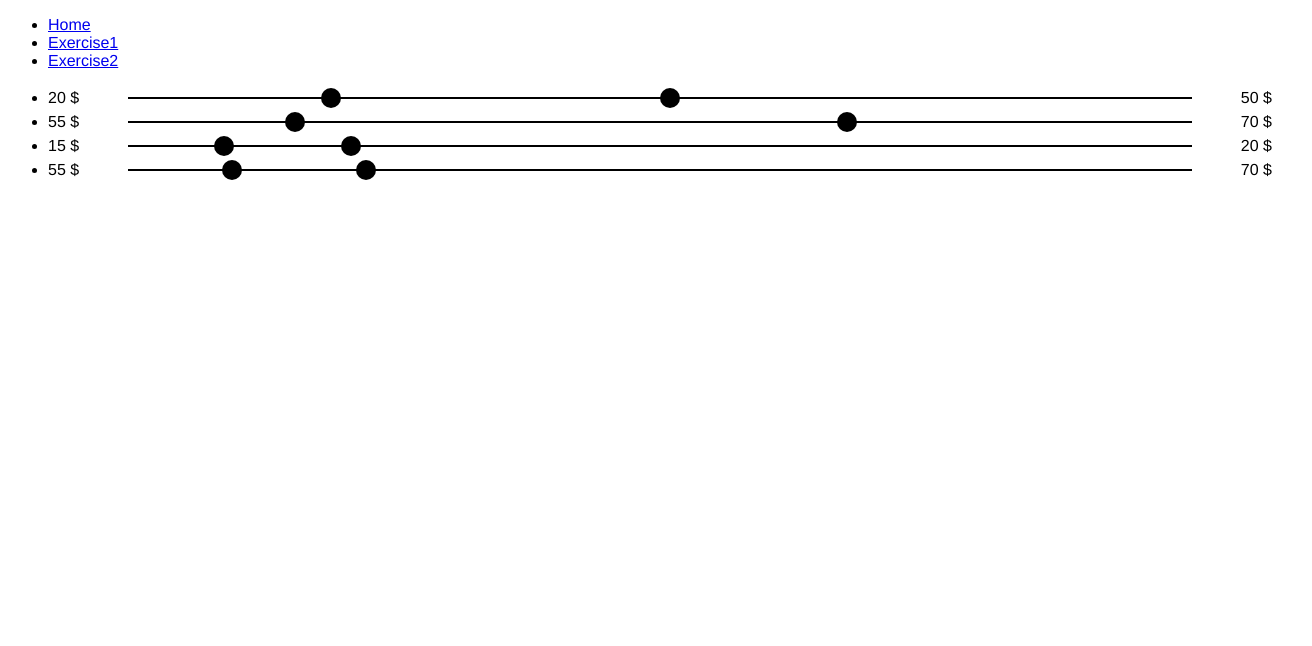
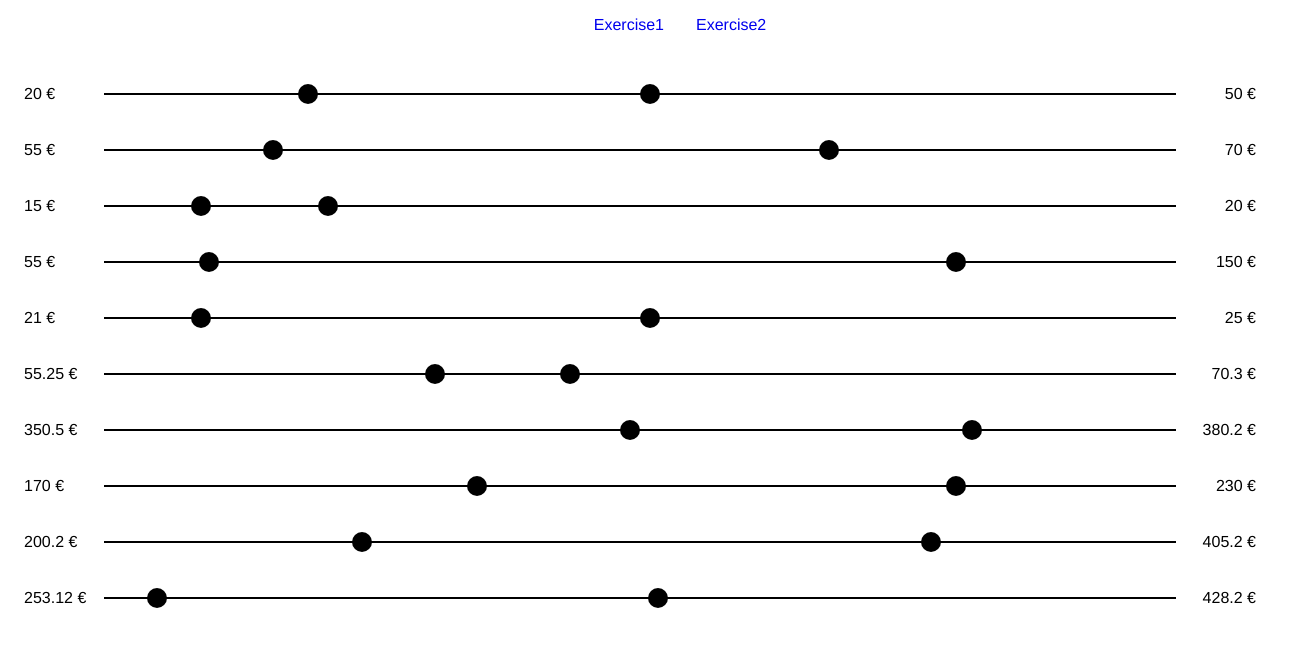
Before and after one commit to byron7cueva/mango-range, a React app: page /exercise1 in a window 1280 px wide. Shown: the top 646 px of the page, 1312 px wide, since content can reach past the window. Built offline with nearby package versions, Linux system fonts and the light colour scheme; data requests are answered from the project's data file.

Commit message:
Add more data

```diff
--- a/server/db.json
+++ b/server/db.json
@@ -3,10 +3,24 @@
     { "id": 1, "minLimit": 0, "maxLimit": 100, "min": 20, "max": 50},
     { "id": 2, "minLimit": 50, "maxLimit": 80, "min": 55, "max": 70},
     { "id": 3, "minLimit": 10, "maxLimit": 60, "min": 15, "max": 20},
-    { "id": 4, "minLimit": 40, "maxLimit": 180, "min": 55, "max": 70}
+    { "id": 4, "minLimit": 40, "maxLimit": 180, "min": 55, "max": 150},
+    { "id": 5, "minLimit": 20, "maxLimit": 30, "min": 21, "max": 25},
+    { "id": 6, "minLimit": 10.50, "maxLimit": 150.30, "min": 55.25, "max": 70.30},
+    { "id": 7, "minLimit": 300, "maxLimit": 400, "min": 350.50, "max": 380.20},
+    { "id": 8, "minLimit": 120, "maxLimit": 260, "min": 170, "max": 230},
+    { "id": 9, "minLimit": 100, "maxLimit": 500, "min": 200.20, "max": 405.20},
+    { "id": 10, "minLimit": 230, "maxLimit": 620, "min": 253.12, "max": 428.20}
   ],
   "fixedRanges": [
     { "id": 1, "min": 5.99, "max": 70.99, "rangeValues": [1.99, 5.99, 10.99, 30.99, 50.99, 70.99]},
-    { "id": 2, "min": 10, "max": 80, "rangeValues": [10, 20, 30, 40, 50, 60, 70, 80]}
+    { "id": 2, "min": 10, "max": 80, "rangeValues": [10, 20, 30, 40, 50, 60, 70, 80]},
+    { "id": 3, "min": 120.30, "max": 693.20, "rangeValues": [120.30, 203.25, 562.10, 693.20, 850.63]},
+    { "id": 4, "min": 6, "max": 12, "rangeValues": [2, 4, 6, 8, 10, 12, 14, 16]},
+    { "id": 5, "min": 2, "max": 13, "rangeValues": [1, 2, 3, 5, 8, 13, 21, 45]},
+    { "id": 6, "min": 12, "max": 15, "rangeValues": [3, 6, 9, 12, 15, 18, 21, 24]},
+    { "id": 7, "min": 10, "max": 30, "rangeValues": [10, 20, 30]},
+    { "id": 8, "min": 0.3, "max": 0.8, "rangeValues": [0.1, 0.2, 0.3, 0.4, 0.5, 0.6, 0.7, 0.8, 0.9, 1]},
+    { "id": 9, "min": 2, "max": 3.5, "rangeValues": [0.5, 1, 1.5, 2, 2.5, 3, 3.5, 4]},
+    { "id": 10, "min": 300, "max": 500, "rangeValues": [100, 200, 300, 400, 500, 600, 700]}
   ]
 }
--- a/src/App.js
+++ b/src/App.js
@@ -1,29 +1,23 @@
 import './css/main.css';
 import React from 'react';
-import { BrowserRouter, Switch, Route, Link } from 'react-router-dom';
+import { BrowserRouter, Switch, Route, Redirect } from 'react-router-dom';
 
 import { Exercise1 } from './pages/Exercise1';
 import { Exercise2 } from './pages/Excercise2';
+import { Layout } from './components/Layout';
 
 export const App = () => (
   <BrowserRouter>
-    <nav>
-      <ul>
-        <li>
-          <Link to="/">Home</Link>
-        </li>
-        <li>
-          <Link to="/exercise1">Exercise1</Link>
-        </li>
-        <li>
-          <Link to="/exercise2">Exercise2</Link>
-        </li>
-      </ul>
-    </nav>
-    <Switch>
-      <Route path="/" exact component={Exercise2} />
-      <Route path="/exercise1" exact component={Exercise1} />
-      <Route path="/exercise2" exact component={Exercise2} />
-    </Switch>
+    <Layout>
+      <Switch>
+        <Route path="/" exact>
+          <Redirect to="/exercise1" />
+        </Route>
+        { /* Provide a localhost:8080/exercise1 */}
+        <Route path="/exercise1" exact component={Exercise1} />
+        { /* Provide a localhost:8080/exercise2 */ }
+        <Route path="/exercise2" exact component={Exercise2} />
+      </Switch>
+    </Layout>
   </BrowserRouter>
 )
--- a/src/api.js
+++ b/src/api.js
@@ -17,9 +17,11 @@ async function get(endpoint) {
 
 
 export const Api = {
+  // For this example, provide a mocked http service returning min and max values that have to be used in the component
   getAllRanges() {
     return get('/ranges');
   },
+  // Provide a mocked http service that returns the array of numbers
   getAllFixedRanges() {
     return get('/fixedRanges');
   }
--- a/src/components/FixedRange.js
+++ b/src/components/FixedRange.js
@@ -1,5 +1,9 @@
 import React, { Component } from 'react';
 
+/**
+ * Fixed number of options range
+ * The component CAN'T be a HTML5 input range. It has to be a custom one
+ */
 export class FixedRange extends Component {
 
   constructor(props) {
@@ -22,7 +26,7 @@ export class FixedRange extends Component {
   componentDidMount() {
    this.resizeObserver = new ResizeObserver(resizeEntity => {
       this.width = resizeEntity[0].target.clientWidth;
-      this.steps = this.props.rangeValues.length;
+      this.steps = this.props.rangeValues.length - 1;
       this.widthStep = this.width / this.steps;
       const stepsPosition = [];
       this.props.rangeValues.forEach((value, i) => {
@@ -33,6 +37,7 @@ export class FixedRange extends Component {
         max = max > this.width? this.width : max;
         stepsPosition.push({position, min, max});
       });
+      // Given a range of values the user will only be able to select those values in range
       const positionsMin = stepsPosition.map((pos, i) => ({
         value: this.props.rangeValues[i], ...pos
       }));
@@ -51,15 +56,15 @@ export class FixedRange extends Component {
 
   onMouseDownHandler = (event) => {
     this.pulletToMove = event.target;
-    this.pulletToMove.classList.toggle("bullet--draggable");
-    this.rangeLineRef.current.parentElement.classList.toggle("range__content--dragable");
+    this.pulletToMove.classList.add("bullet--draggable");
+    this.rangeLineRef.current.parentElement.classList.add("range__content--dragable");
   }
 
   onMouseUpHandler = () => {
     if (this.pulletToMove !== null) {
       this.calculatePositionPullet();
-      this.pulletToMove.classList.toggle("bullet--draggable")
-      this.rangeLineRef.current.parentElement.classList.toggle("range__content--dragable");
+      this.pulletToMove.classList.remove("bullet--draggable")
+      this.rangeLineRef.current.parentElement.classList.remove("range__content--dragable");
       this.pulletToMove = null;
     }
   }
@@ -75,6 +80,7 @@ export class FixedRange extends Component {
         widthRange = event.clientX - offsetLeft;
         widthRange = (widthRange > this.width? this.width : widthRange);
         const position = this.state.positionsMin.find(pos => posX >= pos.min && posX <= pos.max);
+        // Min value and max value can't be crossed in range
         if (position && position.value < this.props.max) {
           this.props.onChangeMin(position.value, this.props.id);
         }
@@ -82,6 +88,7 @@ export class FixedRange extends Component {
         widthRange = offsetLeft + clientWidth - event.clientX;
         widthRange = (widthRange > this.width? this.width : widthRange);
         const position = this.state.positionsMax.find(pos => posX >= pos.min && posX <= pos.max);
+        // Min value and max value can't be crossed in range
         if (position && position.value > this.props.min) {
           this.props.onChangeMax(position.value, this.props.id);
         }
@@ -103,7 +110,7 @@ export class FixedRange extends Component {
       <div className="range">
         <div className="range__value range__value-min">
           {/* For this type of range, currency values are not input changable. They have to be only a label */}
-          <span data-name="min">{min}</span> $
+          <span data-name="min">{min}</span> €
         </div>
         { /* The component CAN'T be a HTML5 input range. It has to be a custom one */ }
         <div className="range__content" onMouseUp={this.onMouseUpHandler} onMouseLeave={this.onMouseUpHandler} onMouseMove={this.onMouseMoveHandler}>
@@ -125,7 +132,7 @@ export class FixedRange extends Component {
         </div>
         <div className="range__value range__value-max">
           {/* For this type of range, currency values are not input changable. They have to be only a label */}
-          <span data-name="max">{max}</span> $
+          <span data-name="max">{max}</span> €
         </div>
       </div>
     )
--- /dev/null
+++ b/src/components/Layout.js
@@ -0,0 +1,19 @@
+import React from 'react';
+
+import { Link } from 'react-router-dom';
+
+export const Layout = (props) => (
+  <>
+    <nav className="menu">
+      <ul>
+        <li>
+          <Link to="/exercise1">Exercise1</Link>
+        </li>
+        <li>
+          <Link to="/exercise2">Exercise2</Link>
+        </li>
+      </ul>
+    </nav>
+    { props.children }
+  </>
+);
--- a/src/components/NormalRange.js
+++ b/src/components/NormalRange.js
@@ -1,5 +1,9 @@
 import React, { Component } from 'react';
 
+/**
+ * Normal range from min to max number
+ * The component CAN'T be a HTML5 input range. It has to be a custom one
+ */
 export class NormalRange extends Component {
 
   constructor(props) {
@@ -35,15 +39,16 @@ export class NormalRange extends Component {
 
   onMouseDownHandler = (event) => {
     this.pulletToMove = event.target;
-    this.pulletToMove.classList.toggle("bullet--draggable");
-    this.rangeLineRef.current.parentElement.classList.toggle("range__content--dragable");
+    // Dragging a bullet turns cursor to dragging
+    this.pulletToMove.classList.add("bullet--draggable");
+    this.rangeLineRef.current.parentElement.classList.add("range__content--dragable");
   }
 
   onMouseUpHandler = () => {
     if (this.pulletToMove !== null) {
-      this.pulletToMove.classList.toggle("bullet--draggable")
+      this.pulletToMove.classList.remove("bullet--draggable")
+      this.rangeLineRef.current.parentElement.classList.remove("range__content--dragable");
       this.pulletToMove = null;
-      this.rangeLineRef.current.parentElement.classList.toggle("range__content--dragable");
     }
   }
 
@@ -140,7 +145,7 @@ export class NormalRange extends Component {
                 onKeyDown={this.onKeyDownHandler}
               />
             : <span data-name="min" onClick={this.onClickLabelHandler}>{min}</span>
-          } $
+          } €
         </div>
         { /* The component CAN'T be a HTML5 input range. It has to be a custom one */ }
         <div className="range__content" onMouseUp={this.onMouseUpHandler} onMouseLeave={this.onMouseUpHandler} onMouseMove={this.onMouseMoveHandler}>
@@ -170,7 +175,7 @@ export class NormalRange extends Component {
               onKeyDown={this.onKeyDownHandler}
               />
             : <span data-name="max" onClick={this.onClickLabelHandler}>{max}</span>
-          } $
+          } €
         </div>
       </div>
     )
--- a/src/css/main.css
+++ b/src/css/main.css
@@ -1,6 +1,13 @@
 body, input {
   font-size: 16px;
   font-family: Helvetica;
+}
+
+input[type=number]::-webkit-inner-spin-button,
+input[type=number]::-webkit-outer-spin-button {
+  -webkit-appearance: none;
+  margin: 0;
+  padding: 0;
 }
 
 .range {
@@ -99,9 +106,31 @@ body, input {
   left: 0;
 }
 
-input[type=number]::-webkit-inner-spin-button,
-input[type=number]::-webkit-outer-spin-button {
-  -webkit-appearance: none;
-  margin: 0;
-  padding: 0;
+.list-ranges {
+  padding: 0 1em;
 }
+
+.list-ranges li {
+  list-style: none;
+  margin-bottom: 2em;
+}
+
+.menu {
+  margin-bottom: 3em;
+}
+
+.menu ul {
+  display: flex;
+  width: 100%;
+  justify-content: center;
+  align-items: center;
+}
+
+.menu li {
+  list-style: none;
+  padding: 0 1em;
+}
+
+.menu li a {
+  text-decoration: none;
+}
--- a/src/pages/Excercise2.js
+++ b/src/pages/Excercise2.js
@@ -41,7 +41,7 @@ export class Exercise2 extends Component {
   render() {
     const { data } = this.state;
     return (
-      <ul>
+      <ul className="list-ranges">
         {
           data.map(range => (
             <li key={range.id}>
--- a/src/pages/Exercise1.js
+++ b/src/pages/Exercise1.js
@@ -45,7 +45,7 @@ export class Exercise1 extends Component {
   render() {
     const { data } = this.state;
     return (
-      <ul>
+      <ul className="list-ranges">
         {
           data.map(range => (
             <li key={range.id}>
--- a/webpack.config.js
+++ b/webpack.config.js
@@ -1,12 +1,18 @@
+// You do NOT have to use any CLI to create structure and architecture of your application.
 const path = require('path');
 const HtmlWebPackPlugin = require('html-webpack-plugin');
 
 module.exports = {
   entry: './src/index.js',
+  output: {
+    path: path.resolve(__dirname, 'dist'),
+    publicPath: '/'
+  },
   devServer: {
-    contentBase: path.join(__dirname, 'dist'),
+    contentBase: path.resolve(__dirname, 'dist'),
     compress: true,
-    port: 8080
+    port: 8080,
+    historyApiFallback: true
   },
   module: {
     rules: [
```
